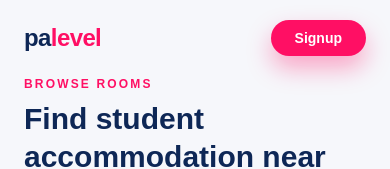
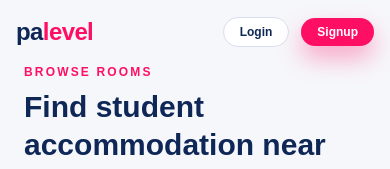
Before and after one commit to dbdnd7rn/pa-level, a Next.js app: page /rooms in a window 390 px wide. Shown: the top 169 px of the page. Built offline with nearby package versions, Linux system fonts and the light colour scheme; no server answers; the database is empty.

Commit message:
Improve mobile navbar layout

```diff
--- a/app/login/page.tsx
+++ b/app/login/page.tsx
@@ -78,24 +78,25 @@ export default function LoginPage() {
   return (
     <div className="min-h-screen bg-[#f6f7fb] text-[#0e2756]">
       {/* TOP NAVBAR */}
-      <header className="mx-auto flex max-w-6xl items-center justify-between px-6 py-5">
+<header className="mx-auto flex max-w-6xl items-center justify-between px-4 py-4 sm:px-6 sm:py-5">
   <Link href="/" className="text-2xl font-extrabold tracking-tight">
     <span className="text-[#0e2756]">pa</span>
     <span className="text-[#ff0f64]">level</span>
   </Link>
 
-        <nav className="flex items-center gap-6 text-sm font-semibold">
-          <Link href="/rooms" className="hidden text-[#0e2756] md:inline">
+  <nav className="flex items-center gap-3 text-xs font-semibold sm:gap-5 sm:text-sm">
+    <Link href="/rooms" className="hidden text-[#0e2756] sm:inline">
       Browse rooms
     </Link>
     <Link
       href="/signup"
-            className="rounded-full bg-[#ff0f64] px-6 py-2 text-sm font-semibold text-white shadow-[0_12px_25px_rgba(255,15,100,0.35)]"
+      className="rounded-full bg-[#ff0f64] px-4 py-1.5 text-xs font-semibold text-white shadow-[0_12px_25px_rgba(255,15,100,0.35)] sm:px-5 sm:py-2"
     >
       Signup
     </Link>
   </nav>
 </header>
+
 
       {/* MAIN */}
       <main className="mx-auto flex max-w-6xl flex-col items-center justify-center px-6 pb-16 pt-6">
--- a/app/page.tsx
+++ b/app/page.tsx
@@ -53,35 +53,37 @@ export default function Home() {
   return (
     <div className="min-h-screen bg-[#f6f7fb] text-[#0e2756]">
       {/* TOP NAVBAR */}
-      <header className="mx-auto flex max-w-6xl items-center justify-between px-6 py-5">
+     <header className="mx-auto flex max-w-6xl items-center justify-between px-4 py-4 sm:px-6 sm:py-5">
   <Link href="/" className="text-2xl font-extrabold tracking-tight">
     <span className="text-[#0e2756]">pa</span>
     <span className="text-[#ff0f64]">level</span>
   </Link>
 
-        <nav className="flex items-center gap-6 text-sm font-semibold">
+  <nav className="flex items-center gap-3 text-xs font-semibold sm:gap-5 sm:text-sm">
+    {/* Only show on larger screens to keep mobile clean */}
     <Link
       href="/landlord-resources"
-            className="hidden text-[#0e2756] md:inline"
+      className="hidden text-[#0e2756] lg:inline"
     >
       Landlord Resources
     </Link>
 
     <Link
       href="/signup"
-            className="hidden rounded-full bg-[#ff0f64] px-6 py-2 text-sm font-semibold text-white shadow-[0_12px_25px_rgba(255,15,100,0.35)] md:inline"
+      className="rounded-full bg-[#ff0f64] px-4 py-1.5 text-xs font-semibold text-white shadow-[0_12px_25px_rgba(255,15,100,0.35)] sm:px-5 sm:py-2"
     >
       Signup
     </Link>
 
     <Link
       href="/login"
-            className="text-sm font-semibold text-[#0e2756]"
+      className="rounded-full border border-[#d9deef] bg-white px-4 py-1.5 text-xs font-semibold text-[#0e2756] sm:px-5 sm:py-2"
     >
       Login
     </Link>
   </nav>
 </header>
+
 
       {/* HERO SECTION */}
       <section className="w-full">
--- a/app/rooms/page.tsx
+++ b/app/rooms/page.tsx
@@ -130,24 +130,28 @@ export default function RoomsPage() {
   return (
     <div className="min-h-screen bg-[#f6f7fb] text-[#0e2756]">
       {/* TOP NAVBAR */}
-      <header className="mx-auto flex max-w-6xl items-center justify-between px-6 py-5">
+ <header className="mx-auto flex max-w-6xl items-center justify-between px-4 py-4 sm:px-6 sm:py-5">
   <Link href="/" className="text-2xl font-extrabold tracking-tight">
     <span className="text-[#0e2756]">pa</span>
     <span className="text-[#ff0f64]">level</span>
   </Link>
 
-        <nav className="flex items-center gap-6 text-sm font-semibold">
-          <Link href="/login" className="hidden text-[#0e2756] md:inline">
+  <nav className="flex items-center gap-3 text-xs font-semibold sm:gap-5 sm:text-sm">
+    <Link
+      href="/login"
+      className="rounded-full border border-[#d9deef] bg-white px-4 py-1.5 text-xs font-semibold text-[#0e2756] sm:px-5 sm:py-2"
+    >
       Login
     </Link>
     <Link
       href="/signup"
-            className="rounded-full bg-[#ff0f64] px-6 py-2 text-sm font-semibold text-white shadow-[0_12px_25px_rgba(255,15,100,0.35)]"
+      className="rounded-full bg-[#ff0f64] px-4 py-1.5 text-xs font-semibold text-white shadow-[0_12px_25px_rgba(255,15,100,0.35)] sm:px-5 sm:py-2"
     >
       Signup
     </Link>
   </nav>
 </header>
+
 
       <main className="mx-auto max-w-6xl px-6 pb-16">
         {/* Header */}
```
Lines whose indentation alone changed are shown as unchanged.
